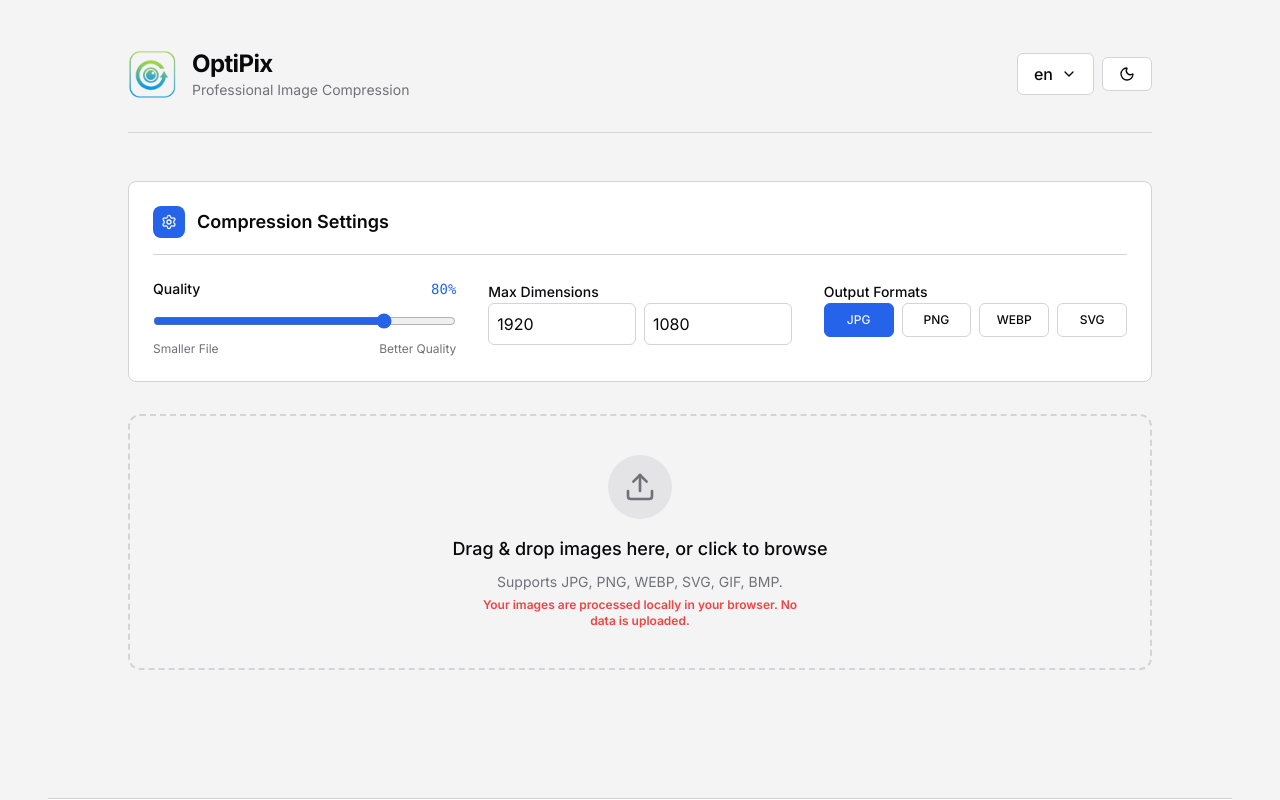
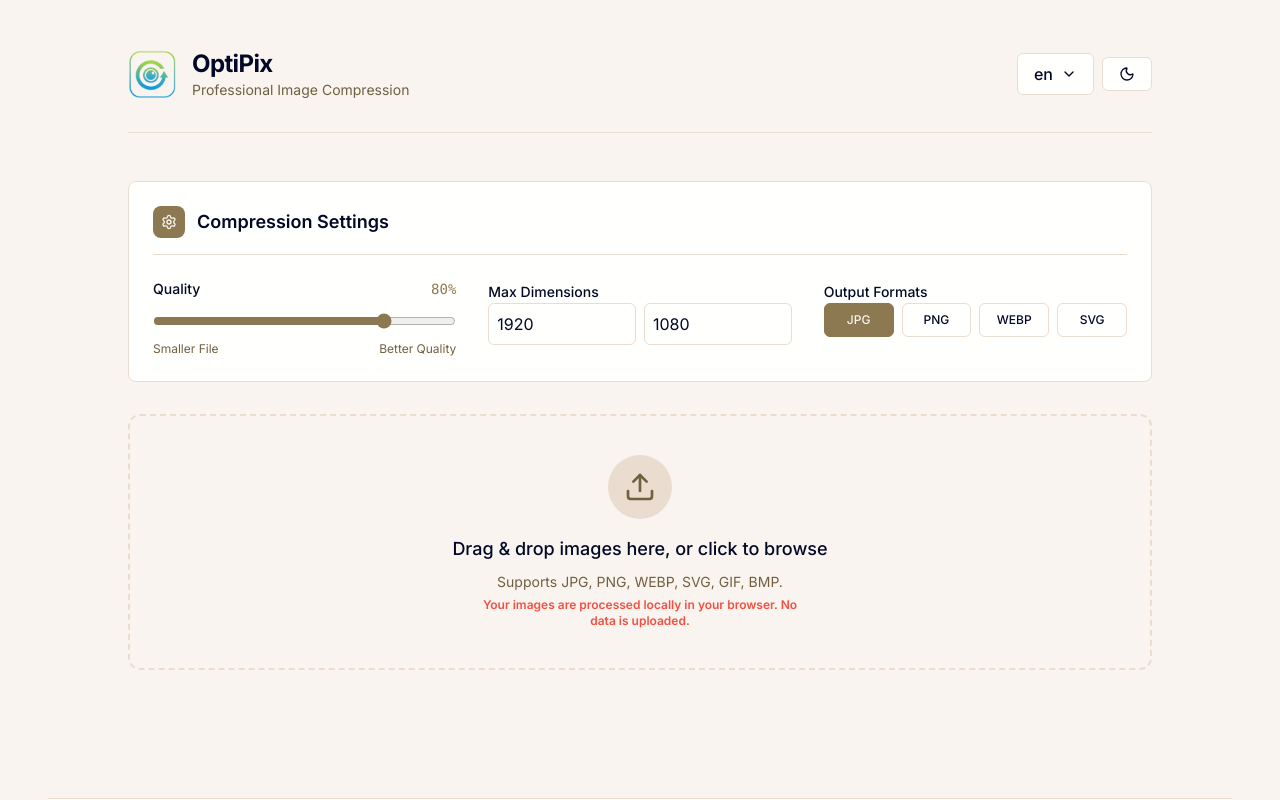
Before and after one commit to bulimu/optipix, a React (Vite) app: page / in a window 1280 px wide. Shown: the top 800 px of the page. Built offline with nearby package versions, Linux system fonts and the light colour scheme.

Commit message:
feat: update color scheme for light and dark modes to enhance visual consistency

```diff
--- a/index.css
+++ b/index.css
@@ -14,17 +14,17 @@
 }
 
 :root {
-  /* Light Mode - High Contrast & Clean */
-  --primary: #2563eb; /* Blue 600 */
-  --primary-hover: #1d4ed8; /* Blue 700 */
-  --bg-main: #f4f4f5; /* Zinc 100 */
-  --bg-card: #ffffff; /* White */
-  --bg-subtle: #e4e4e7; /* Zinc 200 */
-  --text-main: #09090b; /* Zinc 950 */
-  --text-muted: #71717a; /* Zinc 500 */
-  --border: #d4d4d8; /* Zinc 300 */
+  /* Light Mode  */
+  --primary: #8c7851; /* Warm Brown - Button */
+  --primary-hover: #716040; /* Darker Brown */
+  --bg-main: #f9f4ef; /* Warm Beige Background */
+  --bg-card: #fffffe; /* White Card */
+  --bg-subtle: #eaddcf; /* Light Peach */
+  --text-main: #020826; /* Deep Navy - Headline */
+  --text-muted: #716040; /* Brown - Paragraph */
+  --border: #eaddcf; /* Light Peach Border */
   --success: #10b981; /* Emerald 500 */
-  --error: #ef4444; /* Red 500 */
+  --error: #f25042; /* Coral Red */
 
   --radius-sm: 4px;
   --radius-md: 6px;
@@ -32,17 +32,17 @@
 }
 
 :root.dark {
-  /* Dark Mode - Softer Modern Gray (Not Pitch Black) */
-  --primary: #60a5fa; /* Blue 400 */
-  --primary-hover: #93c5fd; /* Blue 300 */
-  --bg-main: #1c1c1e; /* Dark Gray (Apple-like) */
-  --bg-card: #2c2c2e; /* Lighter Gray Card */
-  --bg-subtle: #3a3a3c; /* Interaction State */
-  --text-main: #f2f2f7; /* Off-white */
-  --text-muted: #aeaeb2; /* Light Gray */
-  --border: #48484a; /* Visible Border */
+  /* Dark Mode */
+  --primary: #8c7851; /* Warm Brown */
+  --primary-hover: #a08d66; /* Lighter Brown on hover */
+  --bg-main: #020826; /* Deep Navy Background */
+  --bg-card: #1a1f3a; /* Lighter Navy Card */
+  --bg-subtle: #2a2f4a; /* Medium Navy */
+  --text-main: #fffffe; /* White Text */
+  --text-muted: #eaddcf; /* Light Peach Muted */
+  --border: #3a3f5a; /* Navy Border */
   --success: #34c759; /* Green */
-  --error: #ff453a; /* Red */
+  --error: #f25042; /* Coral Red */
 }
 
 body {
```
